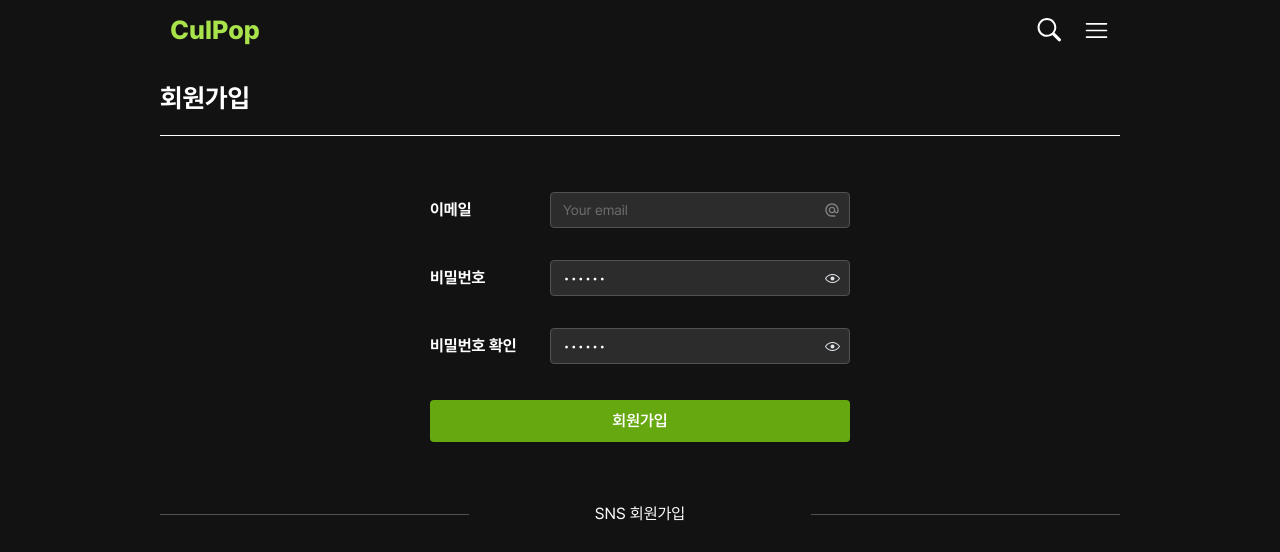
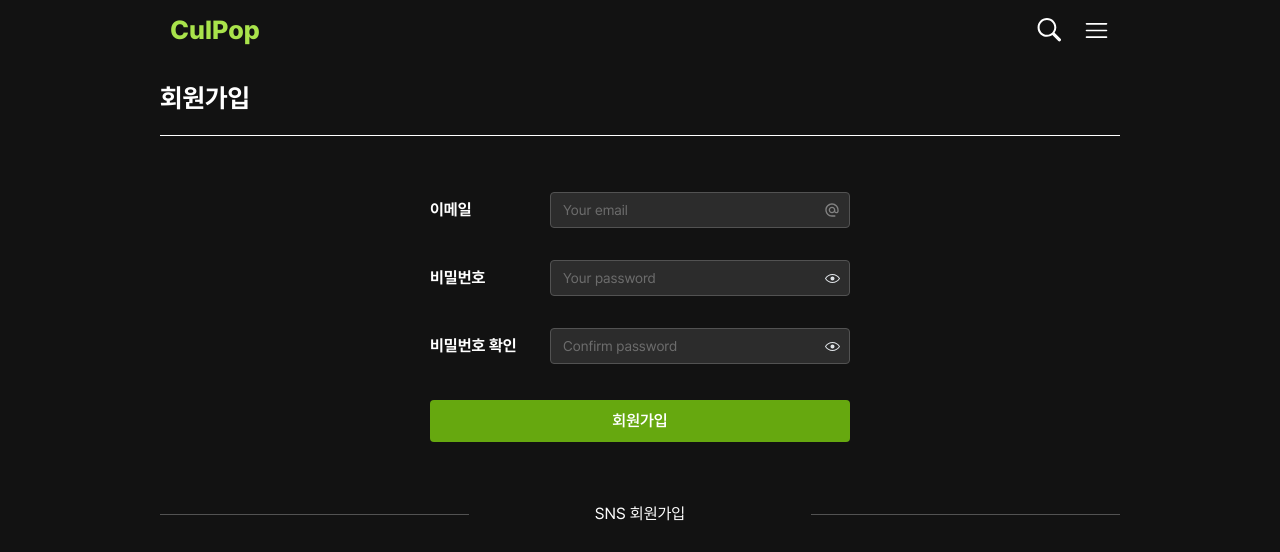
Before and after one commit to IxxP-Girls/culpop-frontend, a React (Vite) app: page /signup in a window 1280 px wide. Shown: the top 552 px of the page. Built offline with nearby package versions, Linux system fonts and the light colour scheme.

Commit message:
#15 Feat: SignUpOnlyCulPop 컴포넌트 분리 및 유효성 검사 기능 추가 구현

```diff
--- a/src/components/authPage/SignUp.jsx
+++ b/src/components/authPage/SignUp.jsx
@@ -16,49 +16,15 @@ import {
 import { useDisclosure } from '@mantine/hooks';
 import { MdOutlineAlternateEmail } from 'react-icons/md';
 import { useNavigate } from 'react-router-dom';
+import SignUpOnlyCulPop from './SignUpOnlyCulPop';
 
 const SignUp = () => {
-  const [visible, { toggle }] = useDisclosure(false);
-  const navigate = useNavigate();
-  const icon = <MdOutlineAlternateEmail style={{ width: rem(16), height: rem(16) }} />;
-
   return (
     <Flex w={'100%'} direction={'column'}>
       <Title order={2} w={'100%'} style={{ borderBottom: '1px solid' }} py={20}>
         회원가입
       </Title>
-      <Container w={500} p={40}>
-        <Flex align={'center'}>
-          <Title order={5} w={120}>
-            이메일
-          </Title>
-          <TextInput w={300} my="md" rightSectionPointerEvents="none" rightSection={icon} placeholder="Your email" />
-        </Flex>
-        <Stack gap={0}>
-          <Flex align={'center'}>
-            <Title order={5} w={120}>
-              비밀번호
-            </Title>
-            <PasswordInput
-              w={300}
-              my="md"
-              defaultValue="secret"
-              placeholder="Your password"
-              visible={visible}
-              onVisibilityChange={toggle}
-            />
-          </Flex>
-          <Flex align={'center'}>
-            <Title order={5} w={120}>
-              비밀번호 확인
-            </Title>
-            <PasswordInput w={300} my={'md'} defaultValue="secret" visible={visible} onVisibilityChange={toggle} />
-          </Flex>
-        </Stack>
-        <Button w={'100%'} size="md" my={20}>
-          회원가입
-        </Button>
-      </Container>
+      <SignUpOnlyCulPop />
       <Grid w={'100%'}>
         <Grid.Col span={4}>
           <Divider mt={12} />
--- /dev/null
+++ b/src/components/authPage/SignUpOnlyCulPop.jsx
@@ -0,0 +1,80 @@
+import { Container, Flex, Title, TextInput, rem, PasswordInput, Button, Stack } from '@mantine/core';
+import { useDisclosure } from '@mantine/hooks';
+import { MdOutlineAlternateEmail } from 'react-icons/md';
+import { useNavigate } from 'react-router-dom';
+import { useForm, isEmail, hasLength, matchesField } from '@mantine/form';
+
+const SignUpOnlyCulPop = () => {
+  const [visible, { toggle }] = useDisclosure(false);
+  const navigate = useNavigate();
+  const icon = <MdOutlineAlternateEmail style={{ width: rem(16), height: rem(16) }} />;
+
+  const form = useForm({
+    validateInputOnChange: true,
+    initialValues: { email: '', password: '', confirmPassword: '' },
+    validate: {
+      email: isEmail('이메일 형식이 유효하지 않습니다'),
+      password: hasLength({ min: 6, max: 12 }, '6자 이상, 12자 이하로 입력해주세요'),
+      confirmPassword: matchesField('password', '입력하신 비밀번호가 일치하지 않습니다'),
+    },
+  });
+
+  const handleSubmit = data => {
+    const { email, password } = data;
+    console.log({ email: email, password: password });
+    navigate('/');
+  };
+
+  return (
+    <Container w={500} p={40}>
+      <form onSubmit={form.onSubmit(values => handleSubmit(values))}>
+        <Flex align={'center'}>
+          <Title order={5} w={120}>
+            이메일
+          </Title>
+          <TextInput
+            w={300}
+            my="md"
+            rightSectionPointerEvents="none"
+            rightSection={icon}
+            placeholder="Your email"
+            {...form.getInputProps('email')}
+          />
+        </Flex>
+        <Stack gap={0}>
+          <Flex align={'center'}>
+            <Title order={5} w={120}>
+              비밀번호
+            </Title>
+            <PasswordInput
+              w={300}
+              my="md"
+              placeholder="Your password"
+              visible={visible}
+              onVisibilityChange={toggle}
+              {...form.getInputProps('password')}
+            />
+          </Flex>
+          <Flex align={'center'}>
+            <Title order={5} w={120}>
+              비밀번호 확인
+            </Title>
+            <PasswordInput
+              w={300}
+              my={'md'}
+              visible={visible}
+              placeholder="Confirm password"
+              onVisibilityChange={toggle}
+              {...form.getInputProps('confirmPassword')}
+            />
+          </Flex>
+        </Stack>
+        <Button type="submit" w={'100%'} size="md" my={20}>
+          회원가입
+        </Button>
+      </form>
+    </Container>
+  );
+};
+
+export default SignUpOnlyCulPop;
```
